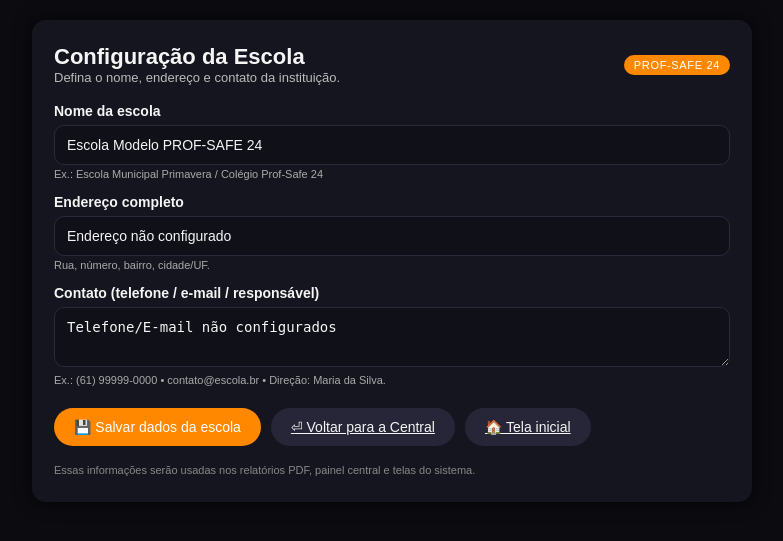
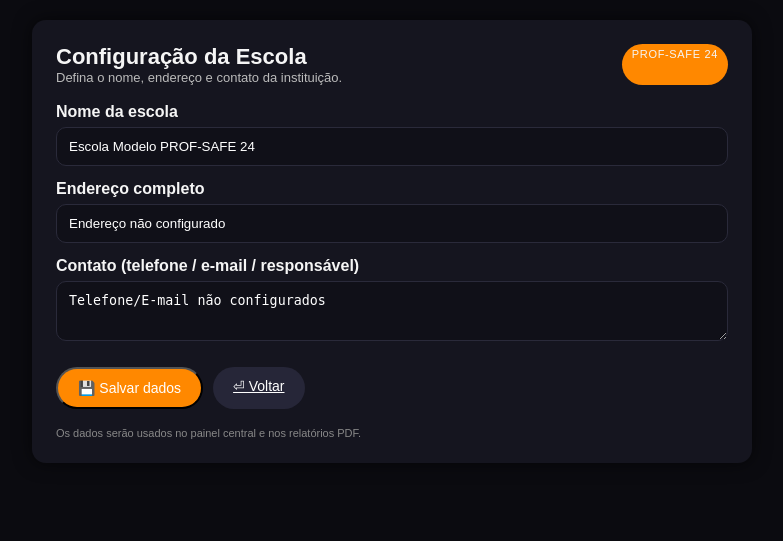
Before and after one commit to salveci2022/prof-safe24, a Flask app: page /admin/escola in a window 1280 px wide. Shown: the top 541 px of the page, without its empty margins (248-1031 px from the left). Run offline with Flask 3, Linux system fonts and the light colour scheme.

Commit message:
Update admin_school.html

```diff
--- a/templates/admin_school.html
+++ b/templates/admin_school.html
@@ -6,145 +6,49 @@
     <meta name="viewport" content="width=device-width, initial-scale=1.0">
 
     <style>
-        * {
-            box-sizing: border-box;
-            margin: 0;
-            padding: 0;
-        }
+        * { box-sizing: border-box; margin: 0; padding: 0; }
         body {
             font-family: Arial, Helvetica, sans-serif;
             background: #0b0b10;
             color: #f5f5f5;
             padding: 20px;
         }
-        .container {
-            max-width: 720px;
-            margin: 0 auto;
-        }
+        .container { max-width: 720px; margin: 0 auto; }
         .card {
             background: #15151f;
             border-radius: 14px;
-            padding: 24px 22px 26px;
+            padding: 24px;
             box-shadow: 0 0 18px rgba(0,0,0,0.6);
         }
-        .header {
-            display: flex;
-            align-items: center;
-            justify-content: space-between;
-            margin-bottom: 18px;
+        .header { display: flex; justify-content: space-between; margin-bottom: 18px; }
+        .title { font-size: 22px; font-weight: bold; }
+        .subtitle { font-size: 13px; color: #bbbbbb; }
+        .badge {
+            background: #ff8800; padding: 4px 10px; border-radius: 999px;
+            font-size: 11px; text-transform: uppercase; letter-spacing: .06em;
         }
-        .title {
-            font-size: 22px;
-            font-weight: bold;
+        label { display: block; font-weight: 600; margin-top: 14px; margin-bottom: 6px; }
+        input, textarea {
+            width: 100%; padding: 11px 12px; border-radius: 10px;
+            border: 1px solid #2a2a3a; background: #101018; color: #fff;
         }
-        .subtitle {
-            font-size: 13px;
-            color: #bbbbbb;
+        textarea { min-height: 60px; resize: vertical; }
+        input:focus, textarea:focus {
+            outline: none; border-color: #ff8800; box-shadow: 0 0 0 1px rgba(255,136,0,.25);
         }
-        .badge {
-            background: #ff8800;
-            color: #fff;
-            padding: 4px 10px;
-            border-radius: 999px;
-            font-size: 11px;
-            text-transform: uppercase;
-            letter-spacing: 0.06em;
-        }
-        form {
-            margin-top: 10px;
-        }
-        label {
-            display: block;
-            font-weight: 600;
-            margin-top: 14px;
-            margin-bottom: 6px;
-            font-size: 14px;
-        }
-        input[type="text"],
-        input[type="email"],
-        textarea {
-            width: 100%;
-            padding: 11px 12px;
-            border-radius: 10px;
-            border: 1px solid #2a2a3a;
-            background: #101018;
-            color: #f5f5f5;
-            font-size: 14px;
-        }
-        textarea {
-            resize: vertical;
-            min-height: 60px;
-        }
-        input:focus,
-        textarea:focus {
-            outline: none;
-            border-color: #ff8800;
-            box-shadow: 0 0 0 1px rgba(255,136,0,0.25);
-        }
-        .hint {
-            font-size: 11px;
-            color: #aaaaaa;
-            margin-top: 3px;
-        }
-        .buttons {
-            display: flex;
-            flex-wrap: wrap;
-            gap: 10px;
-            margin-top: 22px;
-        }
-        .btn {
-            border: none;
-            border-radius: 999px;
-            padding: 11px 20px;
-            font-size: 14px;
-            cursor: pointer;
-            display: inline-flex;
-            align-items: center;
-            gap: 6px;
-        }
-        .btn-primary {
-            background: #ff8800;
-            color: #fff;
-        }
-        .btn-primary:hover {
-            background: #e67600;
-        }
-        .btn-secondary {
-            background: #262638;
-            color: #f5f5f5;
-        }
-        .btn-secondary:hover {
-            background: #33344a;
-        }
-        .alert {
-            margin-bottom: 14px;
-            padding: 10px 12px;
-            border-radius: 10px;
-            font-size: 13px;
-        }
-        .alert-success {
-            background: rgba(0, 180, 90, 0.1);
-            border: 1px solid #00b45a;
-            color: #9ff6c8;
-        }
-        .footer-note {
-            margin-top: 18px;
-            font-size: 11px;
-            color: #888;
-        }
-
-        @media (max-width: 600px) {
-            .card {
-                padding: 18px 16px 20px;
-            }
-            .header {
-                flex-direction: column;
-                align-items: flex-start;
-                gap: 8px;
-            }
-        }
+        .buttons { margin-top: 22px; display: flex; gap: 10px; flex-wrap: wrap; }
+        .btn { padding: 11px 20px; border-radius: 999px; font-size: 14px; cursor: pointer; }
+        .btn-primary { background: #ff8800; color: #fff; }
+        .btn-secondary { background: #262638; color: #fff; }
+        .btn-primary:hover { background: #e67600; }
+        .btn-secondary:hover { background: #33344a; }
+        .alert { padding: 10px; border-radius: 10px; margin-bottom: 14px; }
+        .alert-success { background: rgba(0,180,90,.1); border: 1px solid #00b45a; color: #9ff6c8; }
+        .hint { font-size: 11px; color: #aaa; margin-top: 3px; }
+        .footer-note { margin-top: 18px; font-size: 11px; color: #888; }
     </style>
 </head>
+
 <body>
 <div class="container">
     <div class="card">
@@ -158,44 +62,31 @@
         </div>
 
         {% if saved %}
-        <div class="alert alert-success">
-            ✅ Dados da escola salvos com sucesso.
-        </div>
+        <div class="alert alert-success">✅ Dados da escola salvos com sucesso.</div>
         {% endif %}
 
+        <!-- FORMULÁRIO CORRIGIDO -->
         <form method="POST" action="{{ url_for('admin_escola_painel') }}">
-            <label for="school_name">Nome da escola</label>
-            <input type="text" id="school_name" name="school_name"
-                   value="{{ school_name or '' }}" required>
-            <div class="hint">Ex.: Escola Municipal Primavera / Colégio Prof-Safe 24</div>
 
-            <label for="school_address">Endereço completo</label>
-            <input type="text" id="school_address" name="school_address"
-                   value="{{ school_address or '' }}" required>
-            <div class="hint">Rua, número, bairro, cidade/UF.</div>
+            <label>Nome da escola</label>
+            <input type="text" name="school_name" value="{{ school_name }}" required>
 
-            <label for="school_contact">Contato (telefone / e-mail / responsável)</label>
-            <textarea id="school_contact" name="school_contact" required>{{ school_contact or '' }}</textarea>
-            <div class="hint">Ex.: (61) 99999-0000 • contato@escola.br • Direção: Maria da Silva.</div>
+            <label>Endereço completo</label>
+            <input type="text" name="school_address" value="{{ school_address }}" required>
+
+            <label>Contato (telefone / e-mail / responsável)</label>
+            <textarea name="school_contact" required>{{ school_contact }}</textarea>
 
             <div class="buttons">
-                <button type="submit" class="btn btn-primary">
-                    💾 Salvar dados da escola
-                </button>
-
-                <a href="{{ url_for('central') }}" class="btn btn-secondary">
-                    ⏎ Voltar para a Central
-                </a>
-
-                <a href="{{ url_for('home') }}" class="btn btn-secondary">
-                    🏠 Tela inicial
-                </a>
+                <button class="btn btn-primary">💾 Salvar dados</button>
+                <a href="{{ url_for('central') }}" class="btn btn-secondary">⏎ Voltar</a>
             </div>
         </form>
 
         <div class="footer-note">
-            Essas informações serão usadas nos relatórios PDF, painel central e telas do sistema.
+            Os dados serão usados no painel central e nos relatórios PDF.
         </div>
+
     </div>
 </div>
 </body>
```
